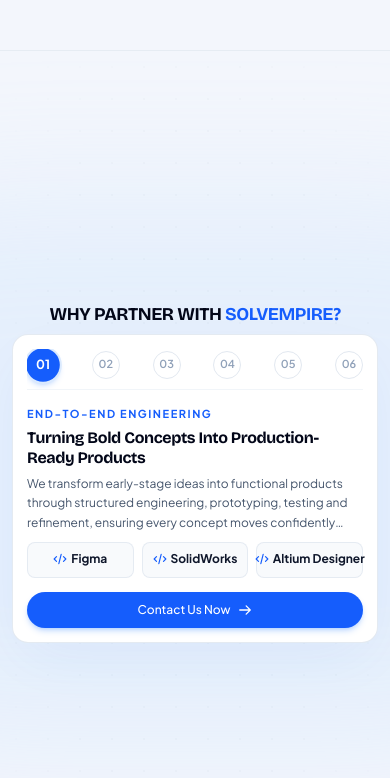
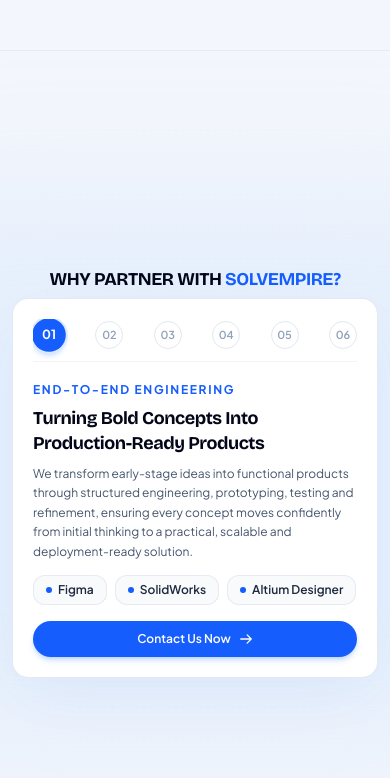
Before and after one commit to HarshaJyos/solvempire_test, a Next.js app: page / in a window 390 px wide. Shown: the part 3157-3935 px from the top of the page. Built offline with nearby package versions, Linux system fonts and the light colour scheme; a web font is replaced by a local one.

Commit message:
Fix mobile Why Partner card spacing and tool badges layout

```diff
--- a/src/app/page.tsx
+++ b/src/app/page.tsx
@@ -1160,9 +1160,9 @@
             </div>
 
             {/* Main Interactive Partner Showcase Card */}
-            <div className="bg-white rounded-2xl sm:rounded-3xl lg:rounded-[2.5rem] border border-slate-200/90 shadow-[0_20px_60px_-15px_rgba(37,99,235,0.08)] p-3.5 sm:p-7 lg:p-10 relative w-full">
+            <div className="bg-white rounded-2xl sm:rounded-3xl lg:rounded-[2.5rem] border border-slate-200/90 shadow-[0_20px_60px_-15px_rgba(37,99,235,0.08)] p-5 sm:p-7 lg:p-10 relative w-full max-w-xl lg:max-w-none">
               {/* Mobile/Tablet Horizontal Stepper Row */}
-              <div className="flex lg:hidden items-center justify-between w-full mb-2.5 pb-2 border-b border-slate-100 gap-1.5 overflow-x-auto shrink-0 no-scrollbar [scrollbar-width:none] [&::-webkit-scrollbar]:hidden">
+              <div className="flex lg:hidden items-center justify-between w-full mb-3.5 pb-2.5 border-b border-slate-100 gap-1.5 overflow-x-auto shrink-0 no-scrollbar [scrollbar-width:none] [&::-webkit-scrollbar]:hidden">
                 {partnerPillars.map((pillar, idx) => {
                   const isActive = activePillarIndex === idx;
                   return (
@@ -1226,54 +1226,50 @@
                 {/* Middle Column: Pillar Content, Tools Badges & CTA */}
                 <div className="col-span-1 lg:col-span-6 flex flex-col items-start justify-center text-left w-full">
                   {/* Tag Pill with GSAP minimal animation */}
-                  <div className="overflow-hidden mb-1 sm:mb-3">
+                  <div className="overflow-hidden mb-1.5 sm:mb-3">
                     <span
                       key={`pillar-tag-${partnerPillars[activePillarIndex].id}`}
-                      className="gsap-pillar-tag inline-block text-blue-600 font-bold text-[11px] sm:text-sm tracking-[0.14em] uppercase"
+                      className="gsap-pillar-tag inline-block text-blue-600 font-bold text-xs sm:text-sm tracking-[0.14em] uppercase"
                     >
                       {partnerPillars[activePillarIndex].tag}
                     </span>
                   </div>
 
                   {/* Title with GSAP minimal kinetic typography */}
-                  <div className="overflow-hidden w-full mb-1.5 sm:mb-4">
+                  <div className="overflow-hidden w-full mb-2 sm:mb-4">
                     <h3
                       key={`pillar-title-${partnerPillars[activePillarIndex].id}`}
-                      className="gsap-pillar-title font-[family-name:var(--font-bricolage)] text-base sm:text-2xl lg:text-[2.25rem] font-bold text-slate-950 leading-tight sm:leading-[1.16] tracking-tight line-clamp-2 sm:line-clamp-none"
+                      className="gsap-pillar-title font-[family-name:var(--font-bricolage)] text-lg sm:text-2xl lg:text-[2.25rem] font-bold text-slate-950 leading-snug sm:leading-[1.16] tracking-tight"
                     >
                       {partnerPillars[activePillarIndex].title}
                     </h3>
                   </div>
 
                   {/* Description with GSAP subtle staggered fade & slide */}
-                  <div className="overflow-hidden w-full mb-2.5 sm:mb-7">
+                  <div className="overflow-hidden w-full mb-3.5 sm:mb-7">
                     <p
                       key={`pillar-desc-${partnerPillars[activePillarIndex].id}`}
-                      className="gsap-pillar-desc text-slate-600 text-xs sm:text-base lg:text-[1.05rem] leading-relaxed max-w-lg line-clamp-3 sm:line-clamp-none"
+                      className="gsap-pillar-desc text-slate-600 text-xs sm:text-base lg:text-[1.05rem] leading-relaxed max-w-lg"
                     >
                       {partnerPillars[activePillarIndex].description}
                     </p>
                   </div>
 
-                  {/* Tool Badges / Logos with GSAP stagger */}
+                  {/* Tool Badges / Chips with flex-wrap and clean styling */}
                   <div
                     key={`pillar-tools-${partnerPillars[activePillarIndex].id}`}
-                    className="grid grid-cols-3 gap-2 mb-3.5 sm:mb-8 w-full max-w-lg"
+                    className="flex flex-wrap items-center gap-2 sm:gap-2.5 mb-4 sm:mb-8 w-full"
                   >
                     {partnerPillars[activePillarIndex].tools.map((tool) => (
                       <div
                         key={tool.name}
-                        className="gsap-pillar-tool p-2 sm:p-3 rounded-lg sm:rounded-xl bg-slate-50 border border-slate-200/80 flex flex-col items-center sm:items-start text-center sm:text-left gap-0.5 sm:gap-1 hover:border-blue-300 hover:bg-blue-50/40 transition-all duration-200 group"
+                        className="gsap-pillar-tool inline-flex items-center gap-1.5 sm:gap-2 px-3 py-1.5 sm:px-3.5 sm:py-2 rounded-xl bg-slate-50 border border-slate-200/80 hover:border-blue-300 hover:bg-blue-50/50 transition-all duration-200 group"
                       >
-                        <div className="flex items-center gap-1 sm:gap-2 text-blue-600 mb-0.5">
-                          <svg className="w-3.5 h-3.5 sm:w-4 sm:h-4 shrink-0" fill="none" stroke="currentColor" strokeWidth={2} viewBox="0 0 24 24">
-                            <path strokeLinecap="round" strokeLinejoin="round" d="M10 20l4-16m4 4l4 4-4 4M6 16l-4-4 4-4" />
-                          </svg>
-                          <span className="font-bold text-slate-900 text-xs sm:text-sm group-hover:text-blue-600 transition-colors truncate">
-                            {tool.name}
-                          </span>
-                        </div>
-                        <span className="text-[10px] sm:text-[11px] text-slate-500 font-medium truncate hidden sm:block">
+                        <span className="w-1.5 h-1.5 rounded-full bg-blue-600 shrink-0 group-hover:scale-125 transition-transform" />
+                        <span className="font-semibold text-slate-800 text-xs sm:text-sm group-hover:text-blue-600 transition-colors whitespace-nowrap">
+                          {tool.name}
+                        </span>
+                        <span className="text-[10px] sm:text-xs text-slate-400 font-normal hidden sm:inline whitespace-nowrap border-l border-slate-200 pl-2">
                           {tool.category}
                         </span>
                       </div>
@@ -1283,7 +1279,7 @@
                   {/* Contact CTA Button */}
                   <Link
                     href="#contact"
-                    className="inline-flex items-center justify-center gap-2 bg-blue-600 hover:bg-blue-700 active:bg-blue-800 text-white font-medium text-xs sm:text-base px-6 sm:px-8 py-2.5 sm:py-3.5 rounded-full shadow-md sm:shadow-lg shadow-blue-500/25 hover:shadow-blue-500/35 hover:-translate-y-0.5 active:translate-y-0 transition-all duration-200 w-full sm:w-auto"
+                    className="inline-flex items-center justify-center gap-2 bg-blue-600 hover:bg-blue-700 active:bg-blue-800 text-white font-semibold text-xs sm:text-base px-6 sm:px-8 py-2.5 sm:py-3.5 rounded-full shadow-md sm:shadow-lg shadow-blue-500/25 hover:shadow-blue-500/35 hover:-translate-y-0.5 active:translate-y-0 transition-all duration-200 w-full sm:w-auto"
                   >
                     <span>Contact Us Now</span>
                     <svg
```
